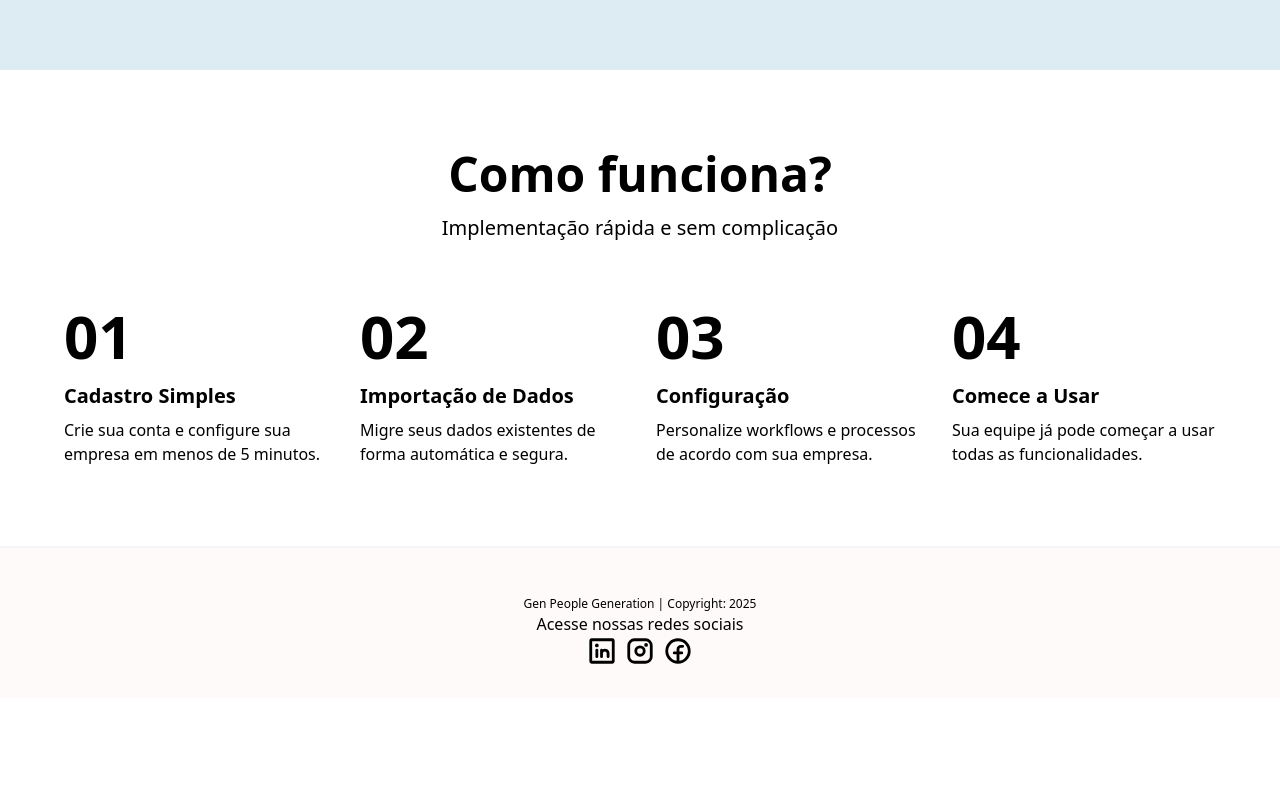
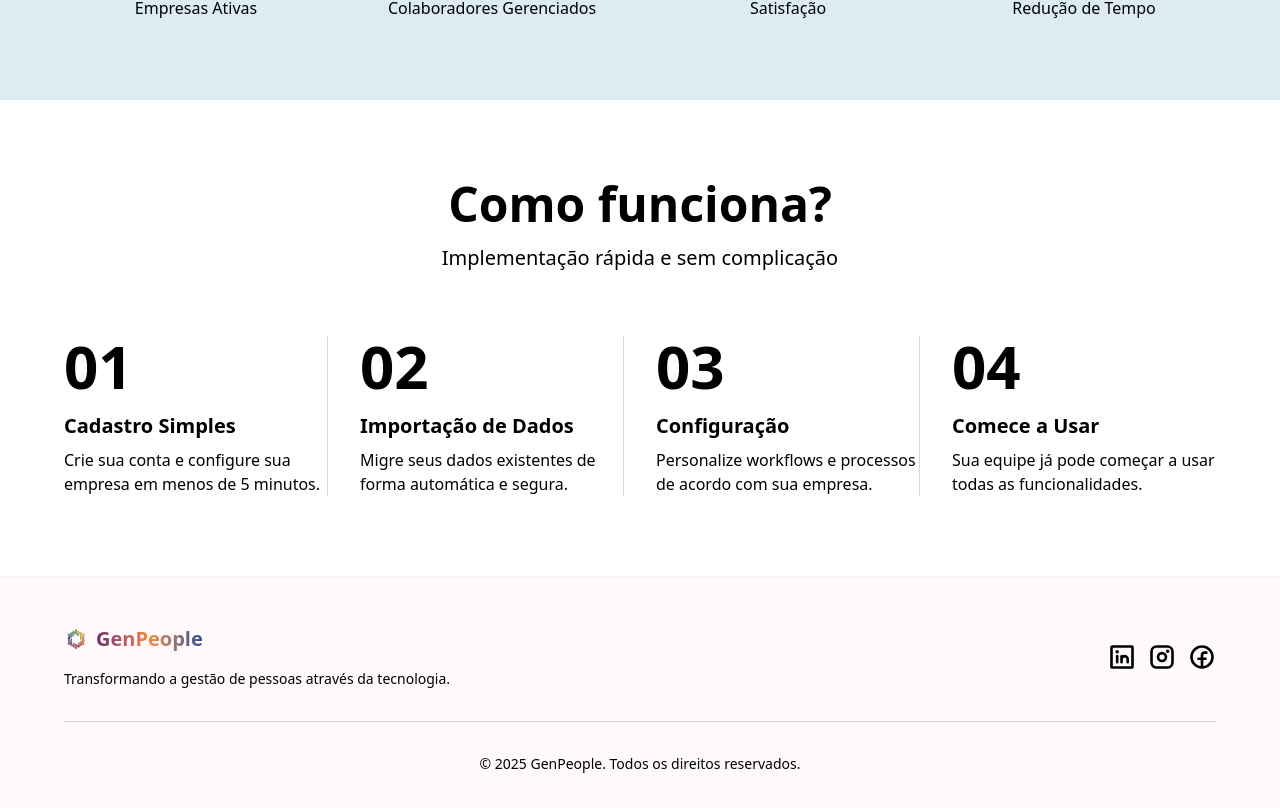
Before and after one commit to JavaScript2025/ladingpage_genpeople, a React (Vite) app: page / in a window 1280 px wide. Shown: the part 1578-2386 px from the top of the page. Before the commit the page ends 2276 px from the top, so only its background shows below. Built offline with nearby package versions, Linux system fonts and the light colour scheme.

Commit message:
Estilização footer, Navbar e Home

```diff
--- a/src/assets/components/comofunciona/ComoFunciona.tsx
+++ b/src/assets/components/comofunciona/ComoFunciona.tsx
@@ -1,16 +1,14 @@
+import comoFunciona from "../../../data/comoFunciona.json";
 import type { Etapas } from "../../../types/Etapas";
-import comoFunciona  from "../../../data/comoFunciona.json";
 
 const steps: Etapas[] = comoFunciona as Etapas[];
 
 export function ComoFunciona() {
   return (
-<section className="py-20 px-4 bg-accent/30">
+    <section className="py-20 px-4 bg-accent/30">
       <div className="container mx-auto max-w-6xl">
         <div className="text-center space-y-4 mb-16">
-          <h2 className="text-4xl md:text-5xl font-bold">
-            Como funciona?
-          </h2>
+          <h2 className="text-4xl md:text-5xl font-bold">Como funciona?</h2>
           <p className="text-xl text-muted-foreground max-w-2xl mx-auto">
             Implementação rápida e sem complicação
           </p>
@@ -18,7 +16,14 @@ export function ComoFunciona() {
 
         <div className="grid md:grid-cols-2 lg:grid-cols-4 gap-8">
           {steps.map((step, index) => (
-            <div key={index} className="relative">
+            <div
+              key={index}
+              className={`relative ${
+                index !== steps.length - 1
+                  ? "lg:border-r lg:border-gray-300"
+                  : ""
+              }`}
+            >
               <div className="text-6xl font-bold text-primary/10 mb-4">
                 {step.number}
               </div>
--- a/src/assets/components/footer/Footer.tsx
+++ b/src/assets/components/footer/Footer.tsx
@@ -1,23 +1,50 @@
-import { FacebookLogoIcon, InstagramLogoIcon, LinkedinLogoIcon } from "@phosphor-icons/react"
+import {
+  FacebookLogoIcon,
+  InstagramLogoIcon,
+  LinkedinLogoIcon,
+} from "@phosphor-icons/react";
+import logo from "../../utils/imgs/untitled_design.svg";
 
 function Footer() {
-  let data = new Date().getFullYear()
+  const data = new Date().getFullYear();
+
   return (
-    <>
-      <div className="w-full flex justify-center py-4 bg-[#FFFAFA] text-black border-t-2 border-gray-100 pt-8">
-      <div className="container flex flex-col items-center py-4">
-                    <p className='text-xs font-roboto'>
-                           Gen People Generation | Copyright: {data}
-                        </p>
-                    <p className='text-x '>Acesse nossas redes sociais</p>
-                    <div className='flex gap-2'>
-                      <a href=""><LinkedinLogoIcon size={30} weight='bold' /></a>
-                      <a href=""><InstagramLogoIcon size={30} weight='bold' /></a>
-                      <a href=""><FacebookLogoIcon size={30} weight='bold' /></a>
-                    </div>
-                </div>
+    <footer className="py-12 px-4 bg-muted border-t border-gray-100 border-border bg-[#FFFAFA]">
+      <div className="container mx-auto max-w-6xl">
+        {/* Top row: esquerda (marca) / direita (redes) */}
+        <div className="flex flex-col md:flex-row md:items-center md:justify-between gap-8 mb-8">
+          {/* Esquerda: logo + nome + texto */}
+          <div className="space-y-4">
+            <a
+              href="/"
+              className="flex items-center gap-2 text-xl font-bold text-primary transition-colors hover:text-primary/80"
+            >
+              <img src={logo} alt="Logo" className="w-6 h-6" />
+              <p className="bg-gradient-to-r from-[#712A6B] via-[#F98737] to-[#2F4A94] bg-clip-text text-transparent">GenPeople</p>
+            </a>
+            <p className="text-sm text-muted-foreground">
+              Transformando a gestão de pessoas através da tecnologia.
+            </p>
+          </div>
+
+          {/* Direita: redes sociais */}
+          <div className="flex items-center gap-3">
+            <a href="#" aria-label="LinkedIn" className="hover:text-primary transition-colors">
+              <LinkedinLogoIcon size={28} weight="bold" />
+            </a>
+            <a href="#" aria-label="Instagram" className="hover:text-primary transition-colors">
+              <InstagramLogoIcon size={28} weight="bold" />
+            </a>
+            <a href="#" aria-label="Facebook" className="hover:text-primary transition-colors">
+              <FacebookLogoIcon size={28} weight="bold" />
+            </a>
+          </div>
+        </div>
+        <div className="pt-8 border-t border-border border-gray-300 text-center text-sm text-muted-foreground">
+          <p>© {data} GenPeople. Todos os direitos reservados.</p>
+        </div>
       </div>
-    </>
+    </footer>
   );
 }
 
--- a/src/assets/components/navbar/Navbar.tsx
+++ b/src/assets/components/navbar/Navbar.tsx
@@ -3,7 +3,7 @@ import logo from"../../utils/imgs/untitled_design.svg";
 
 function Navbar() {
   return (
-    <nav className="w-full flex justify-center py-4 bg-[#FFFAFA] font-roboto text-black border-b-2 border-gray-100">
+    <nav className=" fixed top-0 left-0 right-0 z-50 w-full flex justify-center py-4 bg-[#FFFAFA]/70 font-roboto text-black border-b-2 border-gray-100 backdrop-blur-md">
       <div className="container flex justify-between text-lg mx-8 ">
         <Link to="/home" className="text-2xl">
           <img src={logo} alt="Logo" className="w-10 h-10" />
@@ -25,3 +25,5 @@ function Navbar() {
 }
 
 export default Navbar;
+
+// bg-background/80 backdrop-blur-md border-b border-border
--- a/src/assets/pages/Home.tsx
+++ b/src/assets/pages/Home.tsx
@@ -9,7 +9,7 @@ function Home() {
       <div className="flex justify-center ">
         <div className="container grid grid-cols-1 text-black">
           <div className="flex flex-col gap-4 items-center justify-center py-4">
-            <h2 className="text-5xl font-bold bg-gradient-to-r from-[#712A6B] via-[#F98737] to-[#2F4A94] bg-clip-text text-transparent pb-2">
+            <h2 className="text-7xl font-bold bg-gradient-to-r from-[#712A6B] via-[#F98737] to-[#2F4A94] bg-clip-text text-transparent pb-2 pt-20">
               Gen People
             </h2>
             <h3 className="text-4xl font-bold">Inteligente e Automatizada</h3>
```
